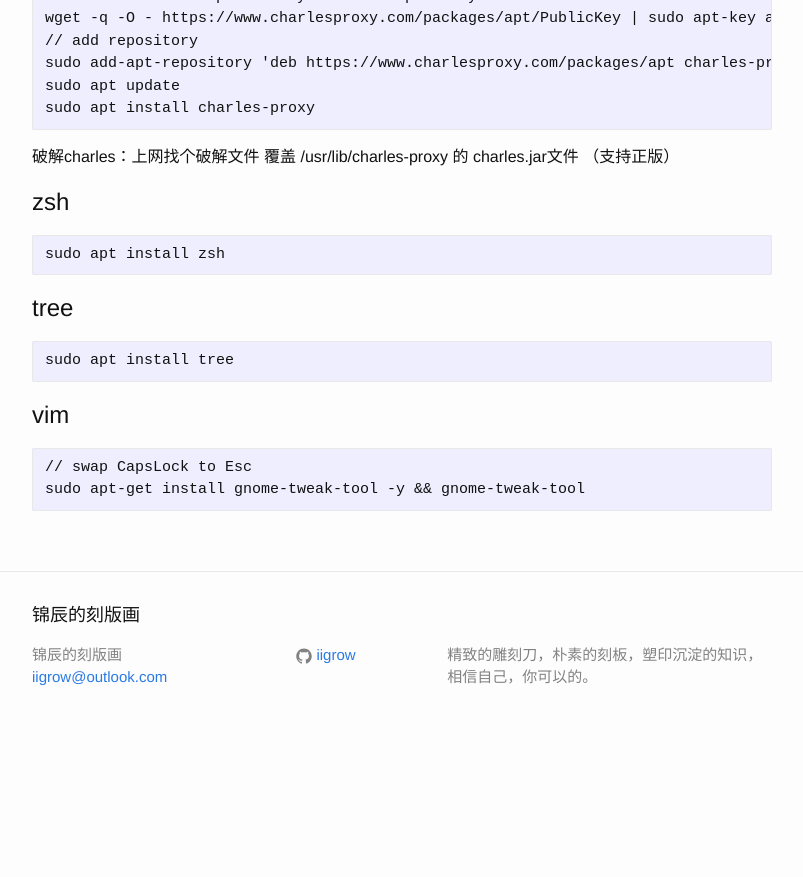
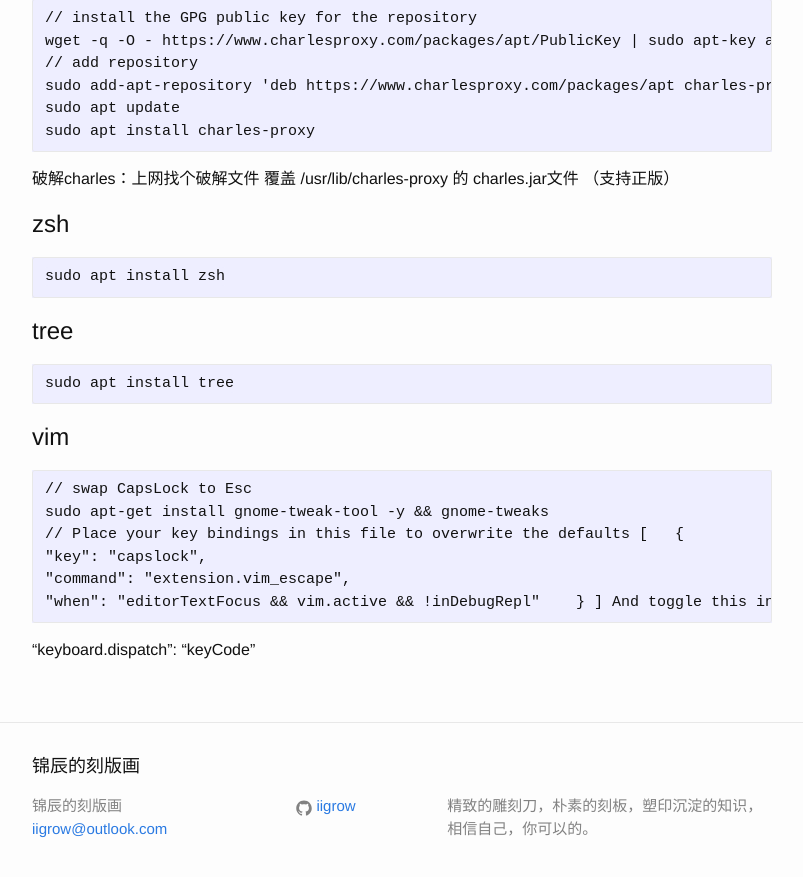
Before and after one commit to codeleafs/iigrow.github.io, a Jekyll site: the page built from _posts/2016-06-30-Ubuntu前端开发起始之路.md, in a window 1280 px wide and 900 px high, scrolled down 4281 px. Shown: the top 877 px of the window, without its empty margins (238-1041 px from the left). Built offline with Jekyll 4.4.1, drawn with Linux system fonts in a browser that asks for light colours; before the commit the page ends 5030 px from its top, so only the background shows below that; some of the changed text lies outside the part shown.

Commit message:
feat(resource): add some feature for ubuntu

```diff
--- a/_posts/2016-06-30-Ubuntu前端开发起始之路.md
+++ b/_posts/2016-06-30-Ubuntu前端开发起始之路.md
@@ -43,7 +43,8 @@ categories: os/ubuntu
 
 # nodejs
 
-    curl -sL https://deb.nodesource.com/setup_7.x | sudo -E bash -
+    curl -sL https://deb.nodesource.com/setup_10.x | sudo -E bash -
+    curl -sSL https://deb.nodesource.com/gpgkey/nodesource.gpg.key | sudo apt-key add -
     sudo apt install nodejs
 
 # visual studio code
@@ -126,4 +127,15 @@ categories: os/ubuntu
 # vim
 
     // swap CapsLock to Esc
-    sudo apt-get install gnome-tweak-tool -y && gnome-tweak-tool
+    sudo apt-get install gnome-tweak-tool -y && gnome-tweaks
+    // Place your key bindings in this file to overwrite the defaults
+[
+  {
+    "key": "capslock",
+    "command": "extension.vim_escape",
+    "when": "editorTextFocus && vim.active && !inDebugRepl"
+  }
+]
+And toggle this in User Settings
+
+"keyboard.dispatch": "keyCode"
```
